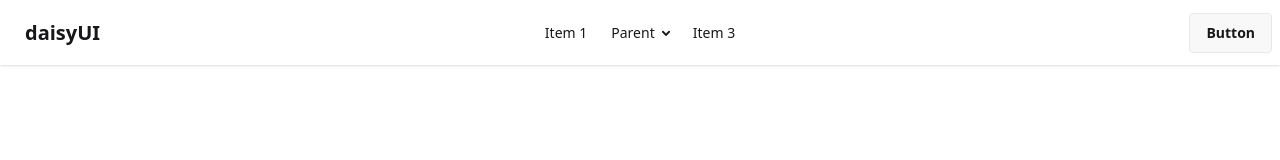
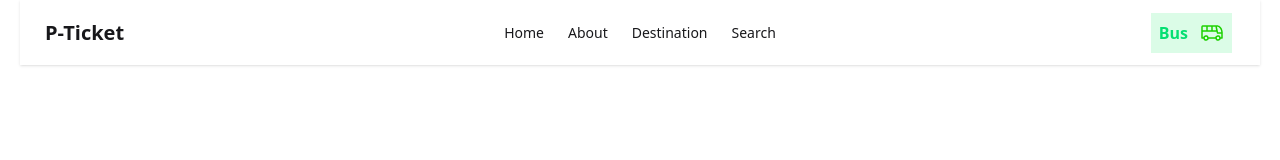
Before and after one commit to mojahidmamu/Bus-Lover, a plain HTML site: page index.html in a window 1280 px wide. Drawn offline with nearby package versions, Linux system fonts and the light colour scheme.

Commit message:
added new something

```diff
--- a/index.html
+++ b/index.html
@@ -14,7 +14,7 @@
     <script src="https://cdn.jsdelivr.net/npm/@tailwindcss/browser@4"></script>
   </head>
   <body>
-    <main>
+    <main class="mx-5">
       <!-- Navbar -->
       <section>
         <div class="navbar bg-base-100 shadow-sm">
@@ -40,43 +40,32 @@
                 tabindex="0"
                 class="menu menu-sm dropdown-content bg-base-100 rounded-box z-1 mt-3 w-52 p-2 shadow"
               >
-                <li><a>Item 1</a></li>
-                <li>
-                  <a>Parent</a>
-                  <ul class="p-2">
-                    <li><a>Submenu 1</a></li>
-                    <li><a>Submenu 2</a></li>
-                  </ul>
-                </li>
-                <li><a>Item 3</a></li>
+                <li><a>Home</a></li>
+                <li><a>About</a></li>
+                <li><a>Destination</a></li>
+                <li><a>Search</a></li>
               </ul>
             </div>
-            <a class="btn btn-ghost text-xl">daisyUI</a>
+            <a class="btn btn-ghost text-xl font-bold">P-Ticket</a>
           </div>
           <div class="navbar-center hidden lg:flex">
             <ul class="menu menu-horizontal px-1">
-              <li><a>Item 1</a></li>
-              <li>
-                <details>
-                  <summary>Parent</summary>
-                  <ul class="p-2">
-                    <li><a>Submenu 1</a></li>
-                    <li><a>Submenu 2</a></li>
-                  </ul>
-                </details>
-              </li>
-              <li><a>Item 3</a></li>
+              <li><a>Home</a></li>
+              <li><a>About</a></li>
+              <li><a>Destination</a></li>
+              <li><a>Search</a></li>
             </ul>
           </div>
-          <div class="navbar-end">
-            <a class="btn">Button</a>
+          <div class="navbar-end ">
+            <div class="flex flex-row gap-3 mr-5 bg-green-100 p-2 round-xl">
+              <a class="text-green-400 font-bold">Bus</a>
+              <img src="./images/bus-icon.png" alt="" />
+            </div>
           </div>
         </div>
       </section>
     </main>
     <!-- Footer -->
-     <footer>
-
-     </footer>
+    <footer></footer>
   </body>
 </html>
```
